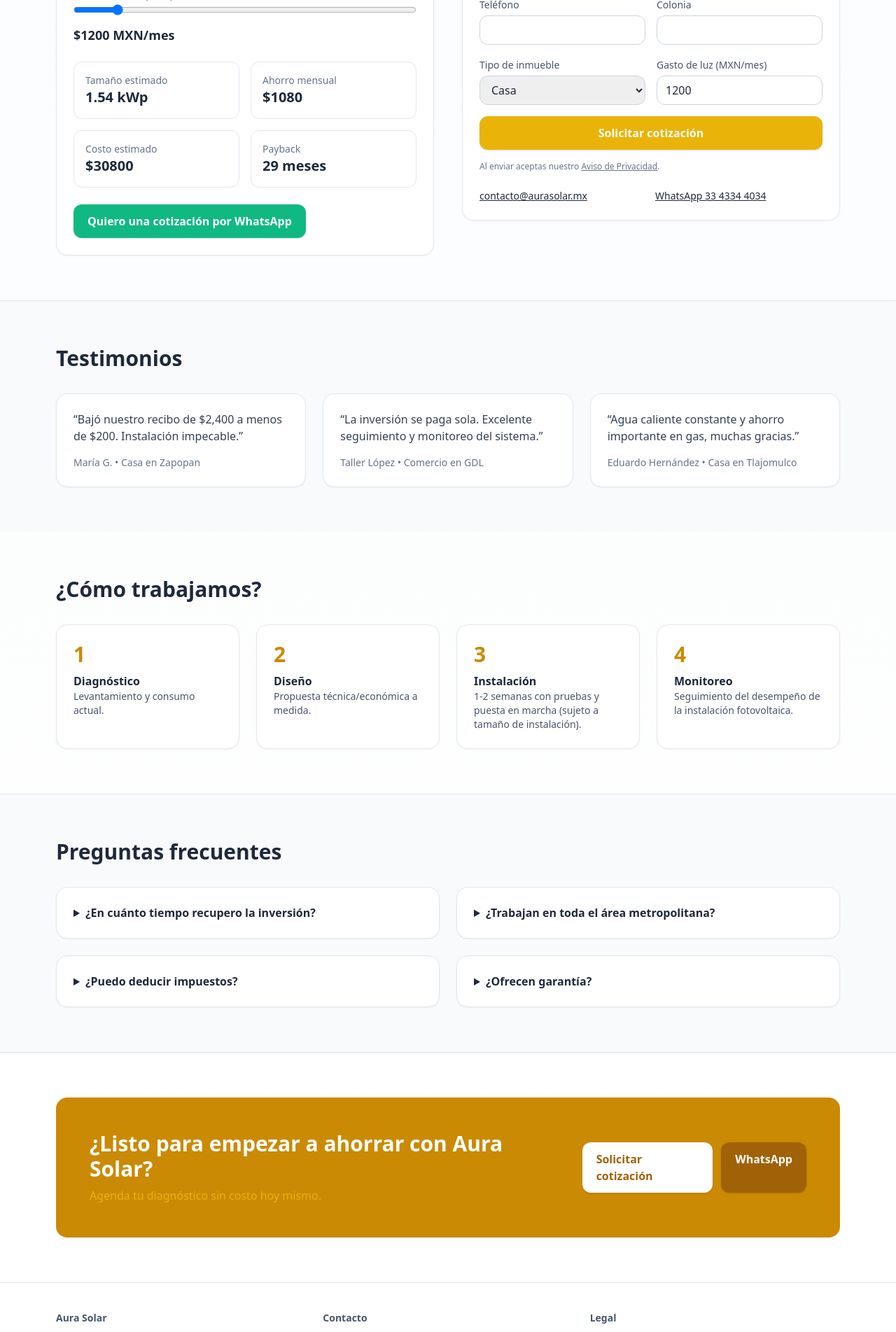
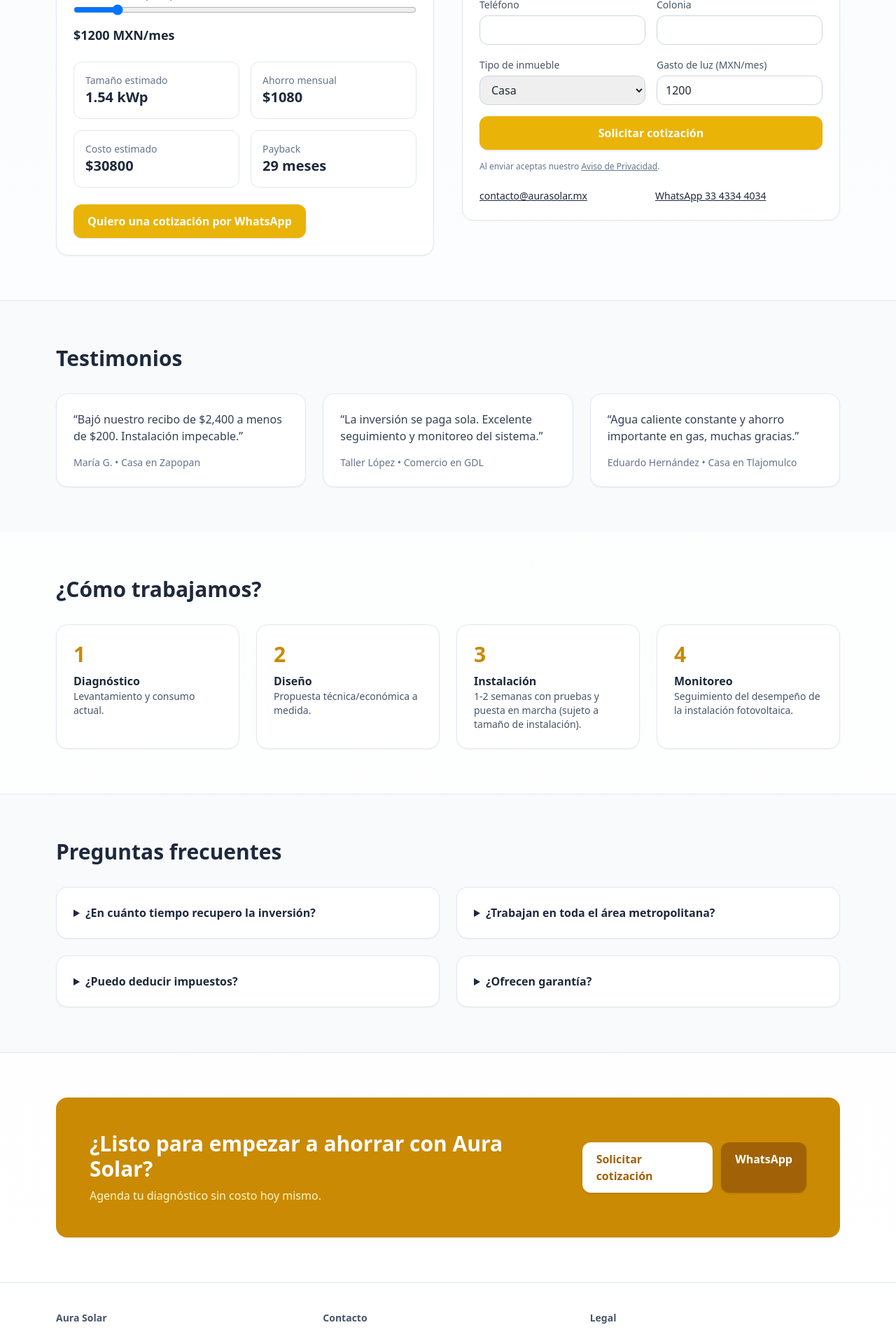
Before and after one commit to ZCC98GDLMX/landing-FV-solar-v2, a React (Vite) app: page / in a window 1280 px wide. Shown: the part 1841-3744 px from the top of the page at 70% size. Built offline with nearby package versions, Linux system fonts and the light colour scheme.

Commit message:
Update App.jsx

```diff
--- a/src/App.jsx
+++ b/src/App.jsx
@@ -249,7 +249,7 @@ className="rounded-xl px-4 py-2 bg-emerald-500 text-black text-sm font-medium sh
                 href={whatsappLink(
                   `Hola, quiero una cotización. Pago ~$${consumoMXN}/mes, sistema estimado ${calc.sistemaKwp} kWp.`
                 )}
-                className="mt-6 inline-flex rounded-xl px-5 py-3 bg-emerald-500 text-white font-semibold shadow hover:bg-emerald-600"
+                className="mt-6 inline-flex rounded-xl px-5 py-3 bg-yellow-500 text-white font-semibold shadow hover:bg-yellow-600"
               >Quiero una cotización por WhatsApp</a>
             </div>
           </div>
@@ -369,7 +369,7 @@ className="rounded-xl px-4 py-2 bg-emerald-500 text-black text-sm font-medium sh
         <div className="rounded-2xl bg-yellow-600 text-white p-8 md:p-12 flex flex-col md:flex-row items-start md:items-center justify-between gap-6">
           <div>
             <h2 className="text-2xl md:text-3xl font-bold">¿Listo para empezar a ahorrar con Aura Solar?</h2>
-            <p className="text-yellow-500 mt-2">Agenda tu diagnóstico sin costo hoy mismo.</p>
+            <p className="text-yellow-100 mt-2">Agenda tu diagnóstico sin costo hoy mismo.</p>
           </div>
           <div className="flex gap-3">
             <a href="#contacto" className="rounded-xl px-5 py-3 bg-white text-yellow-700 font-semibold shadow">Solicitar cotización</a>
```
